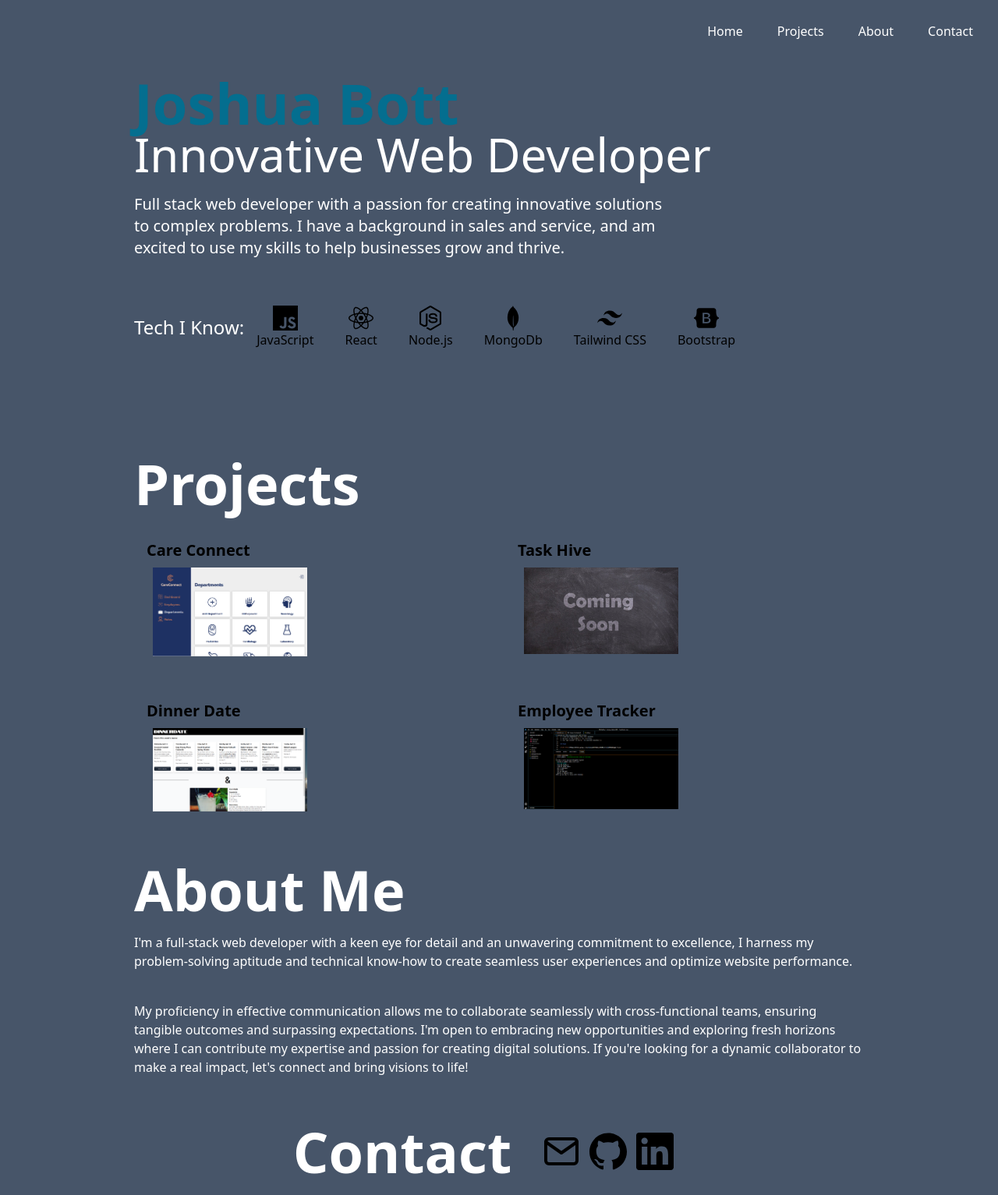
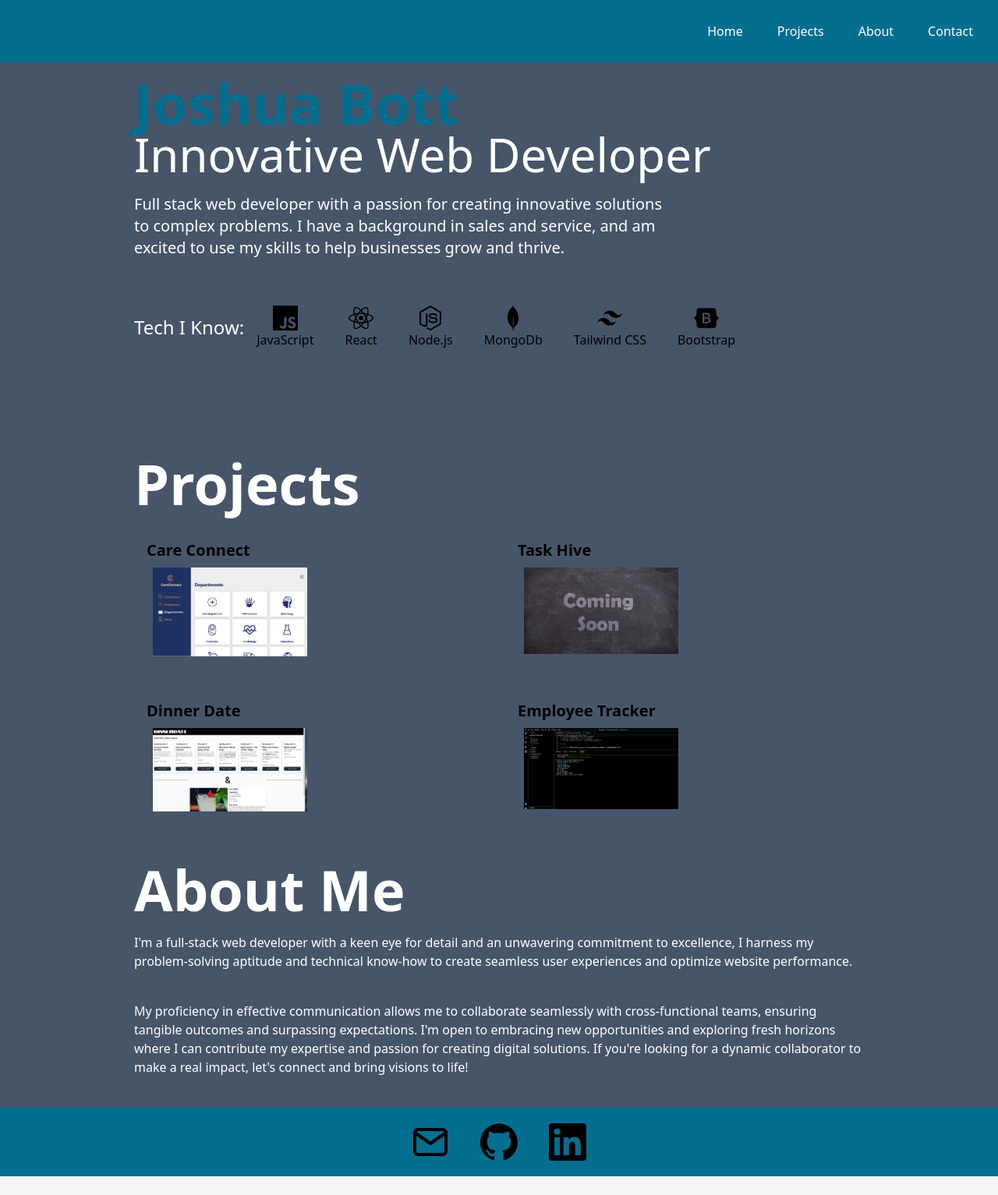
Before and after one commit to josh4got/Dev-Portfolio, a React (Create React App) app in the folder dev-portfolio-app/: page / in a window 1280 px wide. Shown: the whole page at 78% size. After the commit the page ends 1509 px from the top, so only its background shows below. Built offline with nearby package versions, Linux system fonts and the light colour scheme.

Commit message:
fixed component names

```diff
--- a/dev-portfolio-app/src/App.js
+++ b/dev-portfolio-app/src/App.js
@@ -1,18 +1,18 @@
 import React from 'react';
-import Navbar from './components/Navbar';
+import Header from './components/Header';
 import Home from './components/Home';
 import About from './components/About';
-import Contact from './components/Contact';
+import Footer from './components/Footer';
 import Projects from './components/Projects';
 
 function App() {
   return (
     <div className="App">
-<Navbar />
+<Header />
 <Home />
 <Projects />
 <About />
-<Contact />
+<Footer />
     </div>
   );
 }
--- a/dev-portfolio-app/src/components/Contact.js
+++ b/dev-portfolio-app/src/components/Footer.js
@@ -2,15 +2,14 @@
 import { FiMail } from 'react-icons/fi';
 import { SiGithub, SiLinkedin } from 'react-icons/si';
 
-const Contact = () => {
+const Footer = () => {
     const iconSizeMobile = '2rem';
     const iconSizeDesktop = '3rem';
 
     return (
-        <div id='contact' name='contact' className='w-full bg-slate-600'>
+        <div id='Footer' className='w-full bg-[#046E8F]'>
             <div className='max-w-[1000px] mx-auto px-8 flex justify-center items-center py-5'>
-                <h1 className='text-4xl sm:text-7xl text-white font-bold'>Contact</h1>
-                <ul className='flex gap-3 px-10'>
+                <ul className='flex gap-10 px-10'>
                     <a href="mailto:joshbottied1@gmail.com">
                         <FiMail size={iconSizeMobile} className='sm:hidden' />
                         <FiMail size={iconSizeDesktop} className='hidden sm:block' />
@@ -29,4 +28,4 @@
     )
 };
 
-export default Contact;
+export default Footer;
--- a/dev-portfolio-app/src/components/Navbar.js
+++ b/dev-portfolio-app/src/components/Header.js
@@ -3,12 +3,12 @@
 import { faBars } from '@fortawesome/free-solid-svg-icons';
 import { faXmark } from '@fortawesome/free-solid-svg-icons';
 
-const Navbar = () => {
+const Header = () => {
   const [showMenu, setShowMenu] = useState(false);
   const handleClick = () => setShowMenu(!showMenu);
 
   return (
-    <div className="fixed w-full h-[80px] flex justify-between items-center px-4 bg-slate-600 text-white">
+    <div className="fixed w-full h-[80px] flex justify-between items-center px-4 bg-[#046E8F] text-white">
       <div>
       </div>
 
@@ -40,4 +40,4 @@
   );
 };
 
-export default Navbar;
+export default Header;
```
